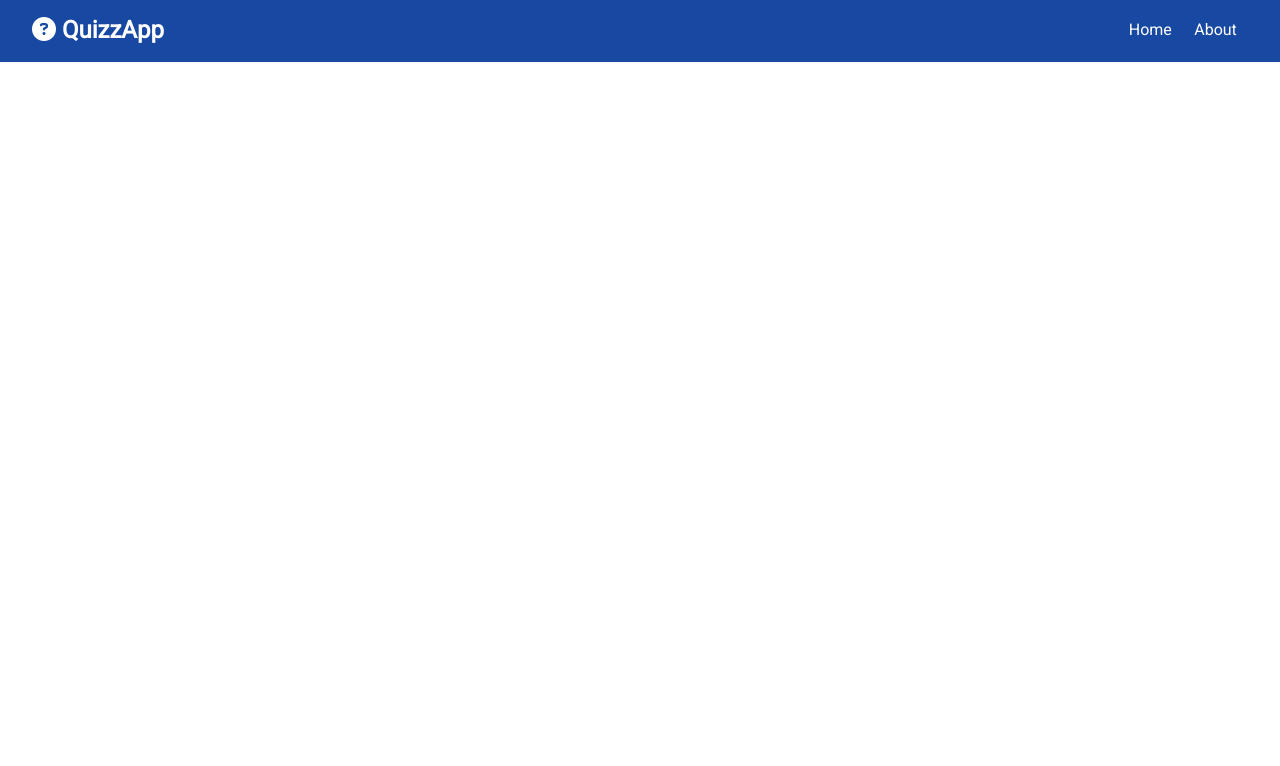
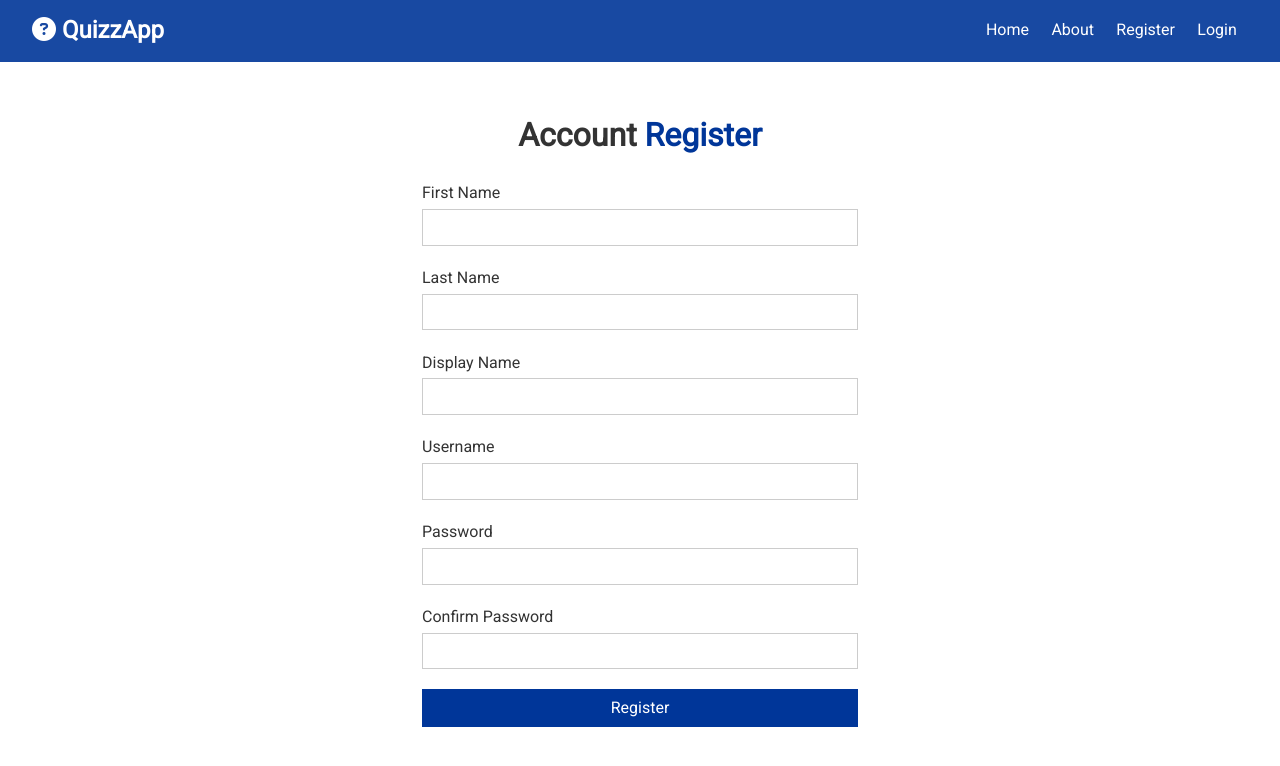
Before and after one commit to denrion/quiz-app, a React (Create React App) app in the folder client/: page /register in a window 1280 px wide. Shown: the top 766 px of the page. Built offline with nearby package versions, Linux system fonts and the light colour scheme.

Commit message:
setup auth flow on FE

```diff
--- a/client/src/App.jsx
+++ b/client/src/App.jsx
@@ -1,12 +1,16 @@
 import React from 'react';
 import { BrowserRouter as Router, Route, Switch } from 'react-router-dom';
 import './App.css';
-import Navbar from './components/Navbar';
+import Login from './components/auth/Login';
+import Register from './components/auth/Register';
+import Navbar from './components/layout/Navbar';
+import { AuthProvider } from './context/auth/AuthProvider';
 import About from './pages/About';
 import Home from './pages/Home';
 
 const App = () => {
   return (
+    <AuthProvider>
       <Router>
         <>
           <Navbar />
@@ -14,10 +18,13 @@
             <Switch>
               <Route exact path='/' component={Home} />
               <Route exact path='/about' component={About} />
+              <Route exact path='/register' component={Register} />
+              <Route exact path='/login' component={Login} />
             </Switch>
           </div>
         </>
       </Router>
+    </AuthProvider>
   );
 };
 
--- /dev/null
+++ b/client/src/components/auth/Login.jsx
@@ -0,0 +1,57 @@
+import React, { useState } from 'react';
+
+const Login = () => {
+  const initialState = {
+    username: '',
+    password: '',
+  };
+
+  const [user, setUser] = useState(initialState);
+
+  const { username, password } = user;
+
+  const onChangeHandler = (event) =>
+    setUser({ ...user, [event.target.name]: event.target.value });
+
+  const onSubmitHandler = (event) => {
+    event.preventDefault();
+    console.log('Login submitted');
+  };
+
+  return (
+    <div className='form-container'>
+      <h1>
+        Account <span className='text-primary'>Login</span>{' '}
+      </h1>
+      <form>
+        <div className='form-group'>
+          <label htmlFor='username'>Username</label>
+          <input
+            type='text'
+            name='username'
+            id='username'
+            value={username}
+            onChange={onChangeHandler}
+          />
+        </div>
+        <div className='form-group'>
+          <label htmlFor='password'>Password</label>
+          <input
+            type='password'
+            name='password'
+            id='password'
+            value={password}
+            onChange={onChangeHandler}
+          />
+        </div>
+        <input
+          type='submit'
+          value='Login'
+          className='btn btn-primary btn-block'
+        />
+      </form>
+    </div>
+  );
+};
+
+export default Login;
--- /dev/null
+++ b/client/src/components/auth/Register.jsx
@@ -0,0 +1,108 @@
+import React, { useState } from 'react';
+
+const Register = () => {
+  const initialState = {
+    firstName: '',
+    lastName: '',
+    displayName: '',
+    username: '',
+    password: '',
+    passwordConfirm: '',
+  };
+
+  const [user, setUser] = useState(initialState);
+
+  const {
+    firstName,
+    lastName,
+    displayName,
+    username,
+    password,
+    passwordConfirm,
+  } = user;
+
+  const onChangeHandler = (event) =>
+    setUser({ ...user, [event.target.name]: event.target.value });
+
+  const onSubmitHandler = (event) => {
+    event.preventDefault();
+    console.log('Register submitted');
+  };
+
+  return (
+    <div className='form-container'>
+      <h1>
+        Account <span className='text-primary'>Register</span>{' '}
+      </h1>
+      <form onSubmit={onSubmitHandler}>
+        <div className='form-group'>
+          <label htmlFor='firstName'>First Name</label>
+          <input
+            type='text'
+            name='firstName'
+            id='firstName'
+            value={firstName}
+            onChange={onChangeHandler}
+          />
+        </div>
+        <div className='form-group'>
+          <label htmlFor='lastName'>Last Name</label>
+          <input
+            type='text'
+            name='lastName'
+            id='lastName'
+            value={lastName}
+            onChange={onChangeHandler}
+          />
+        </div>
+        <div className='form-group'>
+          <label htmlFor='displayName'>Display Name</label>
+          <input
+            type='text'
+            name='displayName'
+            id='displayName'
+            value={displayName}
+            onChange={onChangeHandler}
+          />
+        </div>
+        <div className='form-group'>
+          <label htmlFor='username'>Username</label>
+          <input
+            type='text'
+            name='username'
+            id='username'
+            value={username}
+            onChange={onChangeHandler}
+          />
+        </div>
+        <div className='form-group'>
+          <label htmlFor='password'>Password</label>
+          <input
+            type='password'
+            name='password'
+            id='password'
+            value={password}
+            onChange={onChangeHandler}
+          />
+        </div>
+        <div className='form-group'>
+          <label htmlFor='passwordConfirm'>Confirm Password</label>
+          <input
+            type='password'
+            name='passwordConfirm'
+            id='passwordConfirm'
+            value={passwordConfirm}
+            onChange={onChangeHandler}
+          />
+        </div>
+        <input
+          type='submit'
+          value='Register'
+          className='btn btn-primary btn-block'
+        />
+      </form>
+    </div>
+  );
+};
+
+export default Register;
--- a/client/src/components/Navbar.jsx
+++ b/client/src/components/layout/Navbar.jsx
@@ -12,7 +12,15 @@
       <ul>
         <li>
           <Link to='/'>Home</Link>
+        </li>
+        <li>
           <Link to='/about'>About</Link>
+        </li>
+        <li>
+          <Link to='/register'>Register</Link>
+        </li>
+        <li>
+          <Link to='/login'>Login</Link>
         </li>
       </ul>
     </nav>
--- /dev/null
+++ b/client/src/context/auth/AuthProvider.js
@@ -0,0 +1,40 @@
+import React, { createContext, useReducer } from 'react';
+import authReducer from './authReducer';
+
+const INITIAL_STATE = {
+  token: localStorage.getItem('token'),
+  isAuthenticated: null,
+  loading: true,
+  user: null,
+  error: null,
+};
+
+export const AuthContext = createContext(INITIAL_STATE);
+
+export const AuthProvider = ({ children }) => {
+  const [state, dispatch] = useReducer(authReducer, INITIAL_STATE);
+
+  // Load User
+
+  // Register User
+
+  // Login User
+
+  // Logout
+
+  // Clear Errors
+
+  return (
+    <AuthContext.Provider
+      value={{
+        token: state.token,
+        isAuthenticated: state.isAuthenticated,
+        loading: state.loading,
+        user: state.user,
+        error: state.error,
+      }}
+    >
+      {children}
+    </AuthContext.Provider>
+  );
+};
--- /dev/null
+++ b/client/src/context/auth/authReducer.js
@@ -0,0 +1,8 @@
+const authReducer = (state, action) => {
+  switch (action.type) {
+    default:
+      return state;
+  }
+};
+
+export default authReducer;
--- a/client/src/pages/About.jsx
+++ b/client/src/pages/About.jsx
@@ -2,11 +2,10 @@
 
 const About = () => {
   return (
-    <div>
+    <div className='text-center'>
       <h1>About This App</h1>
-      <p className='my-1'>
-        This was my brilliant idea to torture myself. Hope you like it ❤
-      </p>
+      <p className='my-1'>This was my brilliant idea to torture myself.</p>
+      <em>I hope you like it ❤</em>
     </div>
   );
 };
```
Also changed, not shown: client/src/context/auth/authTypes.js (added, +8 -0 lines). Lines whose indentation alone changed are shown as unchanged.
